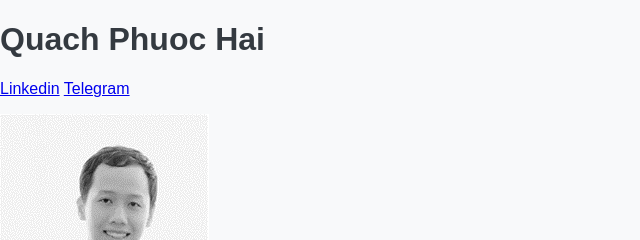
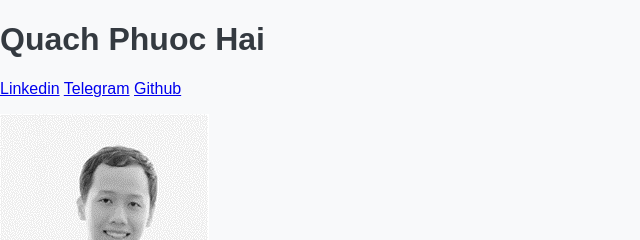
Before and after one commit to phuochaiquach/htmlprofile, a plain HTML site: page index.html in a window 1280 px wide. Shown: the top 240 px of the page, 0-640 px from the left. Drawn offline with Linux system fonts and the light colour scheme.

Commit message:
Update index.html

```diff
--- a/index.html
+++ b/index.html
@@ -52,6 +52,7 @@
     <p>
         <a href="https://www.linkedin.com/in/hai-quach-55185531/">Linkedin</a>
         <a href="https://t.me/HaiQuach">Telegram</a>
+        <a href="https://phuochaiquach.github.io/htmlprofile/">Github</a>
     </p>
     <p>
         <img src="./profile.png"></img>
```
